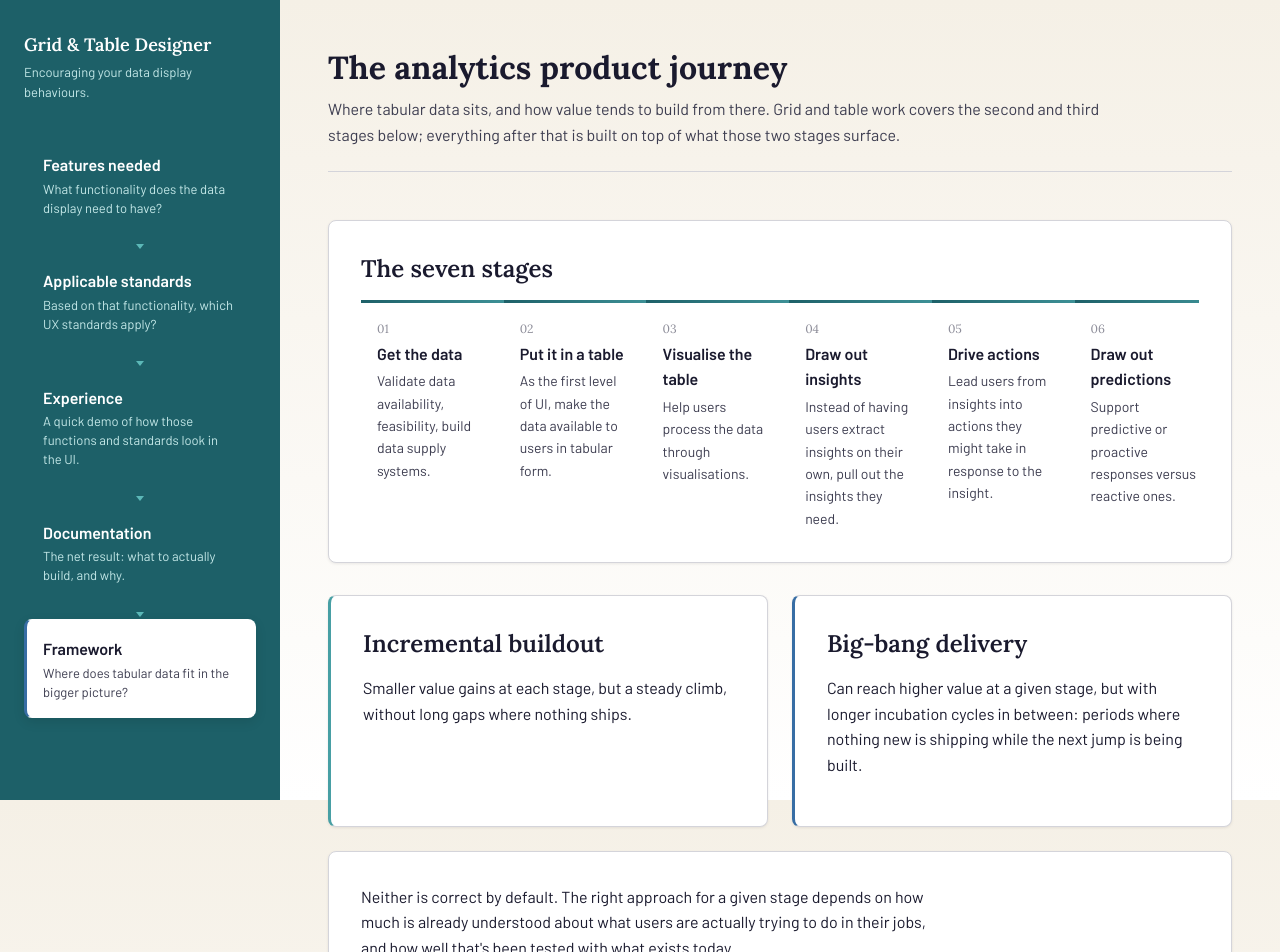
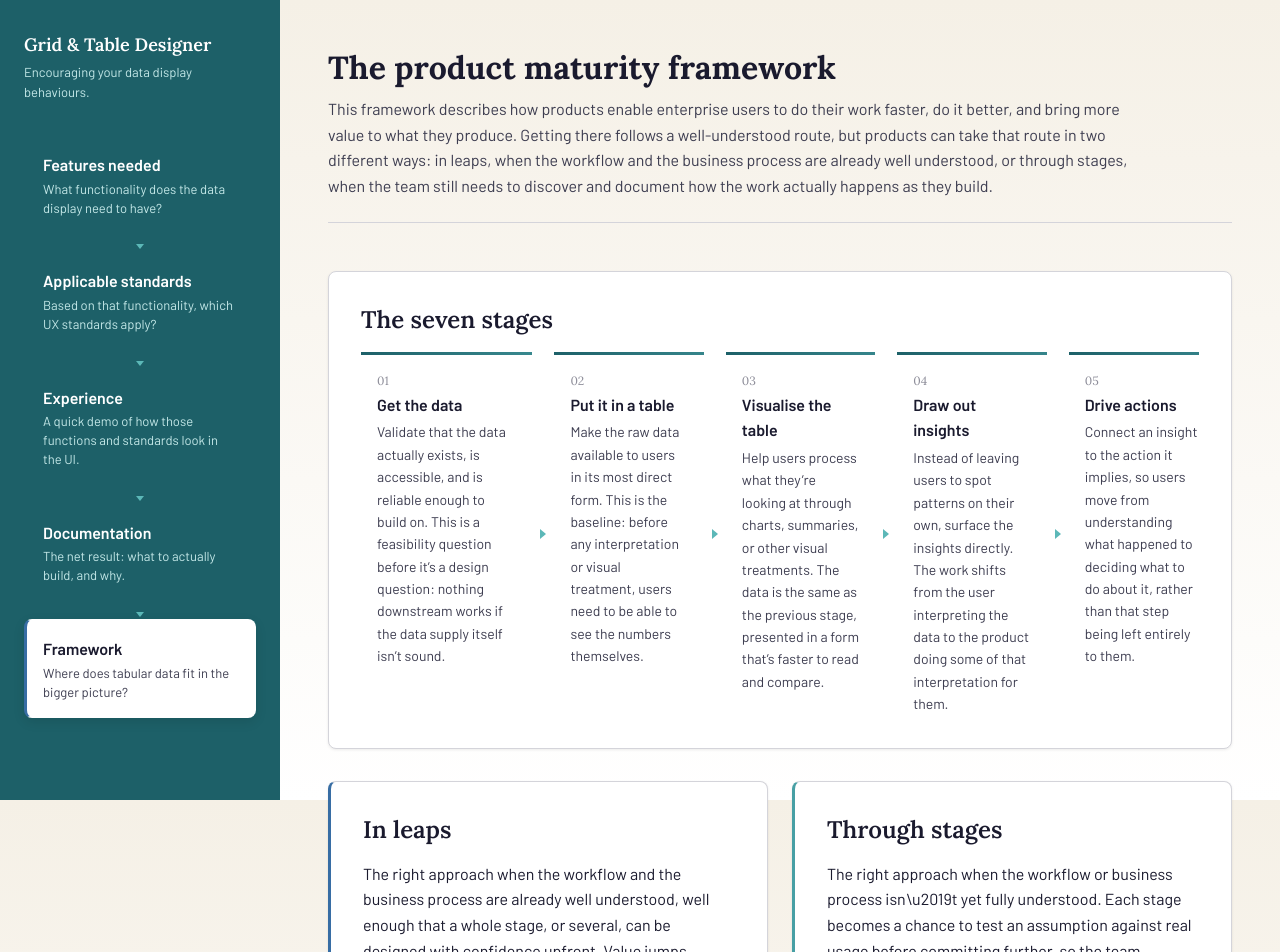
Before and after one commit to puneetsyaloutlook/grabledesigner, a React (Vite) app: page /framework in a window 1280 px wide. Shown: the top 952 px of the page. Built offline with nearby package versions, Linux system fonts and the light colour scheme.

Commit message:
Add files via upload

```diff
--- a/src/pages/Framework.jsx
+++ b/src/pages/Framework.jsx
@@ -1,39 +1,77 @@
 const STAGES = [
-  { name: 'Get the data', detail: 'Validate data availability, feasibility, build data supply systems.' },
-  { name: 'Put it in a table', detail: 'As the first level of UI, make the data available to users in tabular form.' },
-  { name: 'Visualise the table', detail: 'Help users process the data through visualisations.' },
-  { name: 'Draw out insights', detail: 'Instead of having users extract insights on their own, pull out the insights they need.' },
-  { name: 'Drive actions', detail: 'Lead users from insights into actions they might take in response to the insight.' },
-  { name: 'Draw out predictions', detail: 'Support predictive or proactive responses versus reactive ones.' },
-  { name: 'Automate actions', detail: 'Automate actions to remove all repetitive or low-value work from the user\u2019s task.' },
+  {
+    name: 'Get the data',
+    detail: 'Validate that the data actually exists, is accessible, and is reliable enough to build on. This is a feasibility question before it\u2019s a design question: nothing downstream works if the data supply itself isn\u2019t sound.',
+  },
+  {
+    name: 'Put it in a table',
+    detail: 'Make the raw data available to users in its most direct form. This is the baseline: before any interpretation or visual treatment, users need to be able to see the numbers themselves.',
+  },
+  {
+    name: 'Visualise the table',
+    detail: 'Help users process what they\u2019re looking at through charts, summaries, or other visual treatments. The data is the same as the previous stage, presented in a form that\u2019s faster to read and compare.',
+  },
+  {
+    name: 'Draw out insights',
+    detail: 'Instead of leaving users to spot patterns on their own, surface the insights directly. The work shifts from the user interpreting the data to the product doing some of that interpretation for them.',
+  },
+  {
+    name: 'Drive actions',
+    detail: 'Connect an insight to the action it implies, so users move from understanding what happened to deciding what to do about it, rather than that step being left entirely to them.',
+  },
+  {
+    name: 'Draw out predictions',
+    detail: 'Move from reacting to what\u2019s already happened to anticipating what\u2019s likely to happen next, so users can act ahead of an issue rather than after it.',
+  },
+  {
+    name: 'Automate actions',
+    detail: 'Remove the repetitive or low-value parts of the response entirely, so the system acts on the user\u2019s behalf where that response is well understood enough to trust.',
+  },
 ];
 
 export default function Framework() {
   return (
     <div>
       <div className="content-header">
-        <h1>The analytics product journey</h1>
+        <h1>The product maturity framework</h1>
         <p className="intro-copy">
-          Where tabular data sits, and how value tends to build from there.
-          Grid and table work covers the second and third stages below;
-          everything after that is built on top of what those two stages
-          surface.
+          This framework describes how products enable enterprise users to
+          do their work faster, do it better, and bring more value to what
+          they produce. Getting there follows a well-understood route, but
+          products can take that route in two different ways: in leaps, when
+          the workflow and the business process are already well understood,
+          or through stages, when the team still needs to discover and
+          document how the work actually happens as they build.
         </p>
       </div>
 
       <div className="card">
         <h2>The seven stages</h2>
         <div style={{ overflowX: 'auto' }}>
-          <div style={{ display: 'flex', gap: 0, minWidth: '1000px' }}>
+          <div style={{ display: 'flex', gap: 0, minWidth: '1200px', alignItems: 'stretch' }}>
             {STAGES.map((stage, i) => (
+              <div key={stage.name} style={{ display: 'flex', alignItems: 'stretch', flex: 1 }}>
+                {i > 0 && (
+                  <span
+                    aria-hidden="true"
+                    style={{
+                      alignSelf: 'center',
+                      flexShrink: 0,
+                      width: 0,
+                      height: 0,
+                      margin: '0 var(--space-sm)',
+                      borderTop: '5px solid transparent',
+                      borderBottom: '5px solid transparent',
+                      borderLeft: '6px solid var(--teal-500)',
+                    }}
+                  />
+                )}
                 <div
-                key={stage.name}
                   style={{
                     flex: 1,
                     padding: 'var(--space-md) var(--space-md) 0',
                     borderTop: '3px solid',
                     borderImage: 'var(--gradient-brand) 1',
-                  marginLeft: i === 0 ? 0 : '-1px',
                   }}
                 >
                   <p style={{ fontFamily: 'var(--font-serif)', fontSize: '0.75rem', color: 'var(--neutral-500)', margin: '0 0 2px' }}>
@@ -44,35 +82,47 @@ export default function Framework() {
                     {stage.detail}
                   </p>
                 </div>
+              </div>
             ))}
           </div>
         </div>
       </div>
 
       <div className="canvas-grid" style={{ marginTop: 'var(--space-xl)' }}>
-        <div className="card" style={{ borderLeft: '3px solid var(--color-primary)' }}>
-          <h2>Incremental buildout</h2>
+        <div className="card" style={{ borderLeft: '3px solid var(--color-action)' }}>
+          <h2>In leaps</h2>
           <p>
-            Smaller value gains at each stage, but a steady climb, without
-            long gaps where nothing ships.
+            The right approach when the workflow and the business process
+            are already well understood, well enough that a whole stage, or
+            several, can be designed with confidence upfront. Value jumps
+            further with each release, but the trade-off is a longer gap
+            where nothing ships while that larger scope is being built, and
+            a wrong assumption is more expensive to unwind once it\u2019s baked
+            into something bigger.
           </p>
         </div>
-        <div className="card" style={{ borderLeft: '3px solid var(--color-action)' }}>
-          <h2>Big-bang delivery</h2>
+        <div className="card" style={{ borderLeft: '3px solid var(--color-primary)' }}>
+          <h2>Through stages</h2>
           <p>
-            Can reach higher value at a given stage, but with longer
-            incubation cycles in between: periods where nothing new is
-            shipping while the next jump is being built.
+            The right approach when the workflow or business process isn\u2019t
+            yet fully understood. Each stage becomes a chance to test an
+            assumption against real usage before committing further, so the
+            team discovers and documents how the work actually happens as
+            they go. Value grows steadily, and because each release is
+            small, a wrong assumption is cheap to correct.
           </p>
         </div>
       </div>
 
       <div className="card" style={{ marginTop: 'var(--space-lg)' }}>
+        <h2>Where this tool fits</h2>
         <p style={{ margin: 0 }}>
-          Neither is correct by default. The right approach for a given stage
-          depends on how much is already understood about what users are
-          actually trying to do in their jobs, and how well that's been
-          tested with what exists today.
+          Everything else in this reference, features, standards, decisions,
+          documentation, sits at stages two and three: put it in a table,
+          and visualise the table. That\u2019s real, necessary work, but it\u2019s
+          also only the display layer beneath insights, actions,
+          predictions, and automation. A team that\u2019s shipped a well-built
+          table has covered two of seven stages, not the whole journey.
         </p>
       </div>
     </div>
```
Lines whose indentation alone changed are shown as unchanged.
